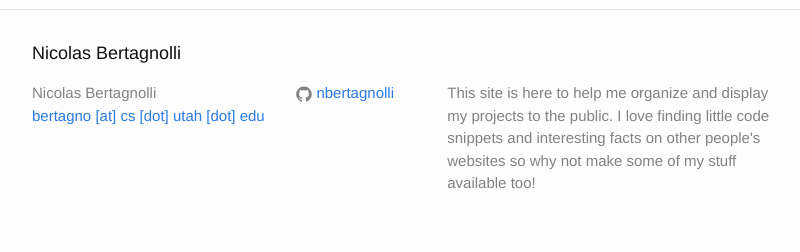
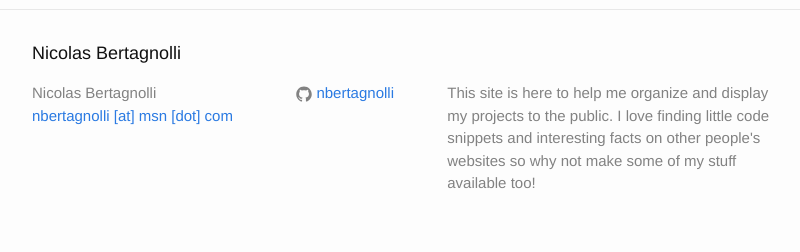
Before and after one commit to nbertagnolli/nbertagnolli.github.io, a Jekyll site: the page built from index.html, in a window 1280 px wide. Shown: the part 1907-2159 px from the top of the page, without its empty margins (238-1038 px from the left). Built offline with Jekyll 4.4.1, drawn with Linux system fonts in a browser that asks for light colours.

Commit message:
Updated Email and CV

```diff
--- a/_config.yml
+++ b/_config.yml
@@ -1,6 +1,6 @@
 # Site settings
 title: Nicolas Bertagnolli
-email: bertagno [at] cs [dot] utah [dot] edu
+email: nbertagnolli [at] msn [dot] com
 description: > # this means to ignore newlines until "baseurl:"
   This site is here to help me organize and display my projects to the public.  I love finding little code snippets and interesting facts on other people's websites so why not make some of my stuff available too!
 baseurl: "" # the subpath of your site, e.g. /blog/
```
Also changed, not shown: 1 other file.
